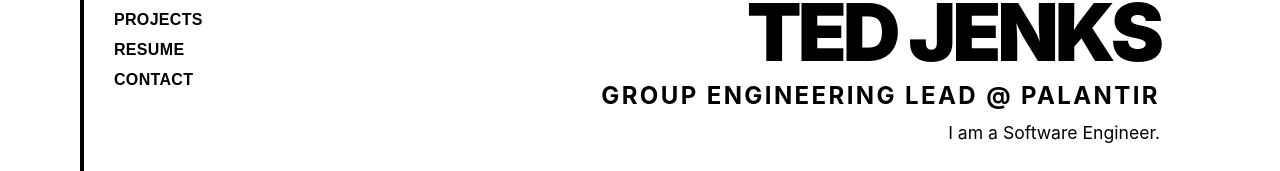
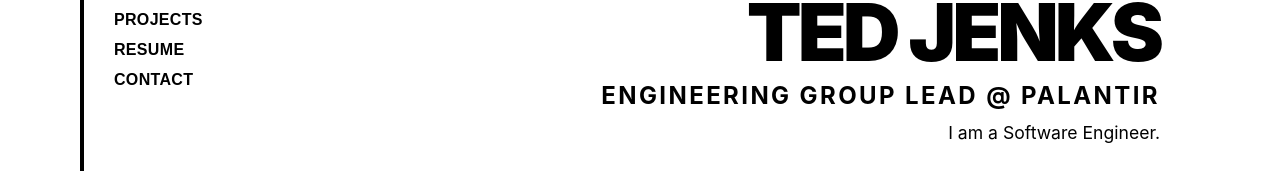
Before and after one commit to ted-jenks/website, a React (Create React App) app: page / in a window 1280 px wide. Shown: the part 132-303 px from the top of the page. Built offline with nearby package versions, Linux system fonts and the light colour scheme.

Commit message:
minor fixes

```diff
--- a/src/pages/Home.css
+++ b/src/pages/Home.css
@@ -98,6 +98,7 @@
     padding: 20px;
   }
   .about-content {
+    font-size: 0.7rem;
     text-align: left;
   }
 }
--- a/src/pages/Home.tsx
+++ b/src/pages/Home.tsx
@@ -6,7 +6,7 @@
     <div className="home-container">
       <div className="hero-block">
         <h1 className="hero-name">TED JENKS</h1>
-        <p className="hero-title">GROUP ENGINEERING LEAD @ PALANTIR</p>
+        <p className="hero-title">ENGINEERING GROUP LEAD @ PALANTIR</p>
         <p className="hero-philosophy">
           I am a Software Engineer.
         </p>
```
